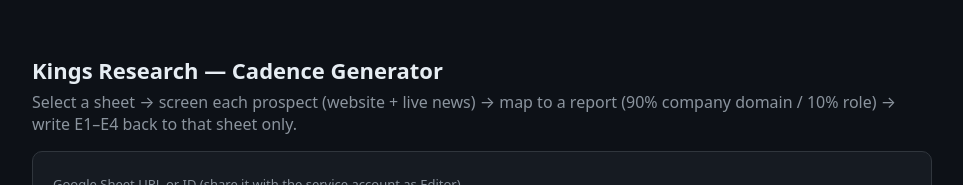
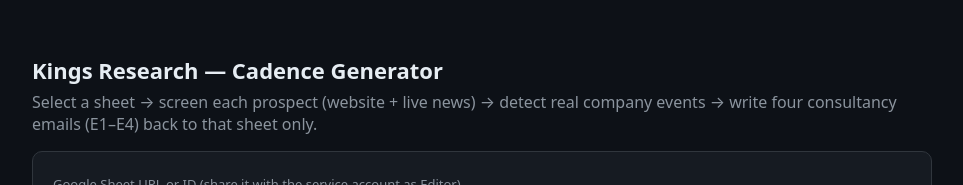
Before and after one commit to himanshusingh60120/KingsCadence, a Next.js app: page / in a window 1280 px wide. Shown: the top 185 px of the page, without its empty margins (158-1121 px from the left). Built offline with nearby package versions, Linux system fonts and the light colour scheme.

Commit message:
Update log messages and description in page.jsx

```diff
--- a/app/page.jsx
+++ b/app/page.jsx
@@ -44,7 +44,7 @@
     let done = 0;
     for (const lead of queue.slice(0, max)) {
       if (stopRef.current) { addLog("Stopped by user.", "warn"); break; }
-      addLog(`Row ${lead.rowNumber} | ${lead.name} @ ${lead.company} ... researching + mapping + writing E1-E4`);
+      addLog(`Row ${lead.rowNumber} | ${lead.name} @ ${lead.company} ... screening + detecting events + writing E1-E4`);
       try {
         const r = await fetch("/api/process", {
           method: "POST", headers: { "Content-Type": "application/json" },
@@ -54,8 +54,7 @@
         if (d.error) addLog(`  FAILED: ${d.error}`, "err");
         else if (d.skipped) addLog(`  skipped (${d.reason})`, "warn");
         else {
-          addLog(`  Report: ${d.report}`, "ok");
-          addLog(`  Why: ${d.relevance}`, "dim");
+          addLog(`  Signal: ${d.signal}`, d.eventsUsed ? "ok" : "dim");
           d.results.forEach((x) => x.subject && addLog(`  E${x.step}: "${x.subject}"`, "ok"));
           done++;
           setLeads((ls) => ls.map((l) => l.rowNumber === lead.rowNumber ? { ...l, done: true, status: "Ready" } : l));
@@ -71,7 +70,7 @@
   return (
     <main style={{ maxWidth: 900, margin: "0 auto", padding: "40px 20px" }}>
       <h1 style={{ fontSize: 22 }}>Kings Research — Cadence Generator</h1>
-      <p style={{ color: "#8b949e", marginTop: -8 }}>Select a sheet → screen each prospect (website + live news) → map to a report (90% company domain / 10% role) → write E1–E4 back to that sheet only.</p>
+      <p style={{ color: "#8b949e", marginTop: -8 }}>Select a sheet → screen each prospect (website + live news) → detect real company events → write four consultancy emails (E1–E4) back to that sheet only.</p>
 
       <div style={box}>
         <label style={{ fontSize: 13, color: "#8b949e" }}>Google Sheet URL or ID (share it with the service account as Editor)</label>
```
